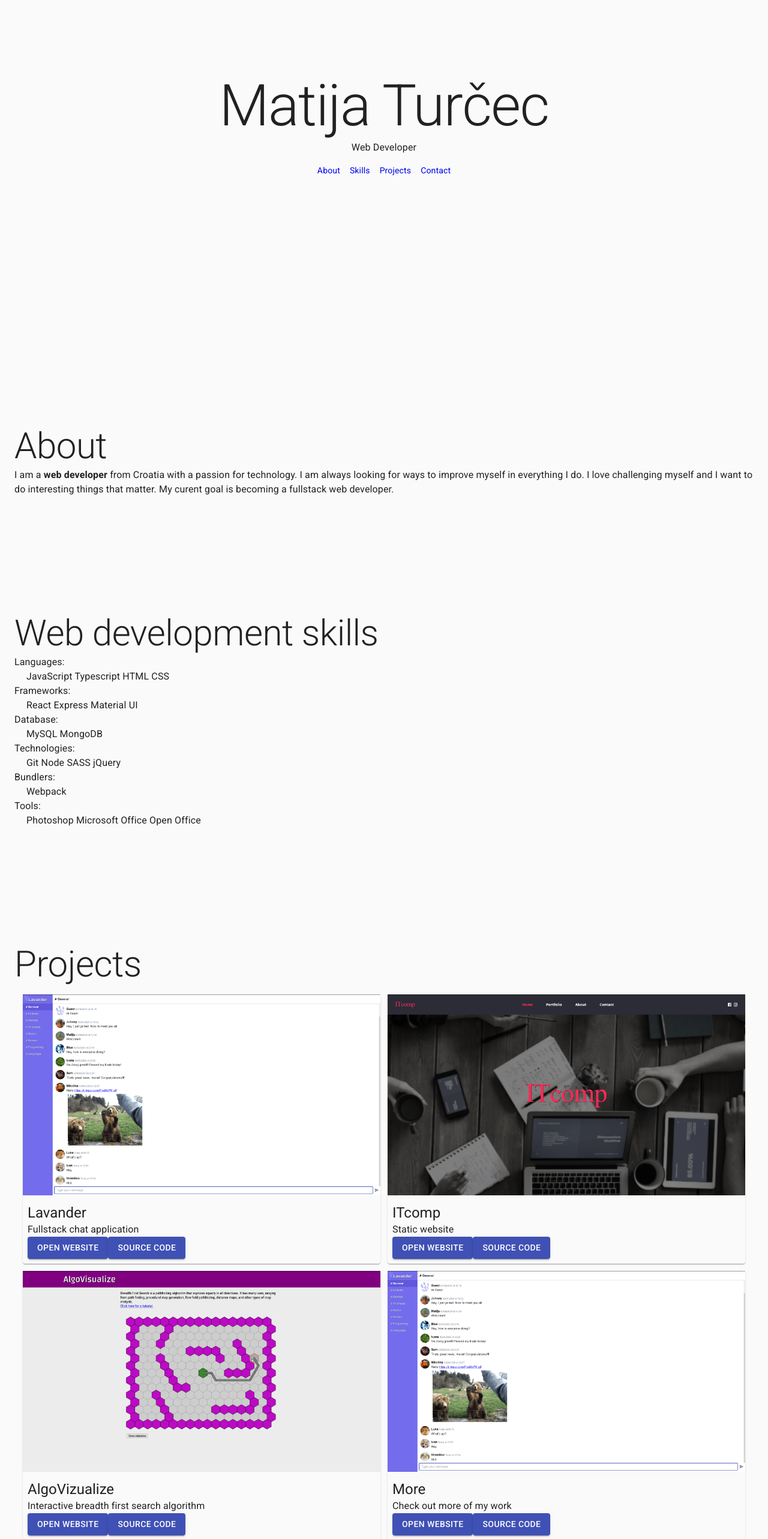
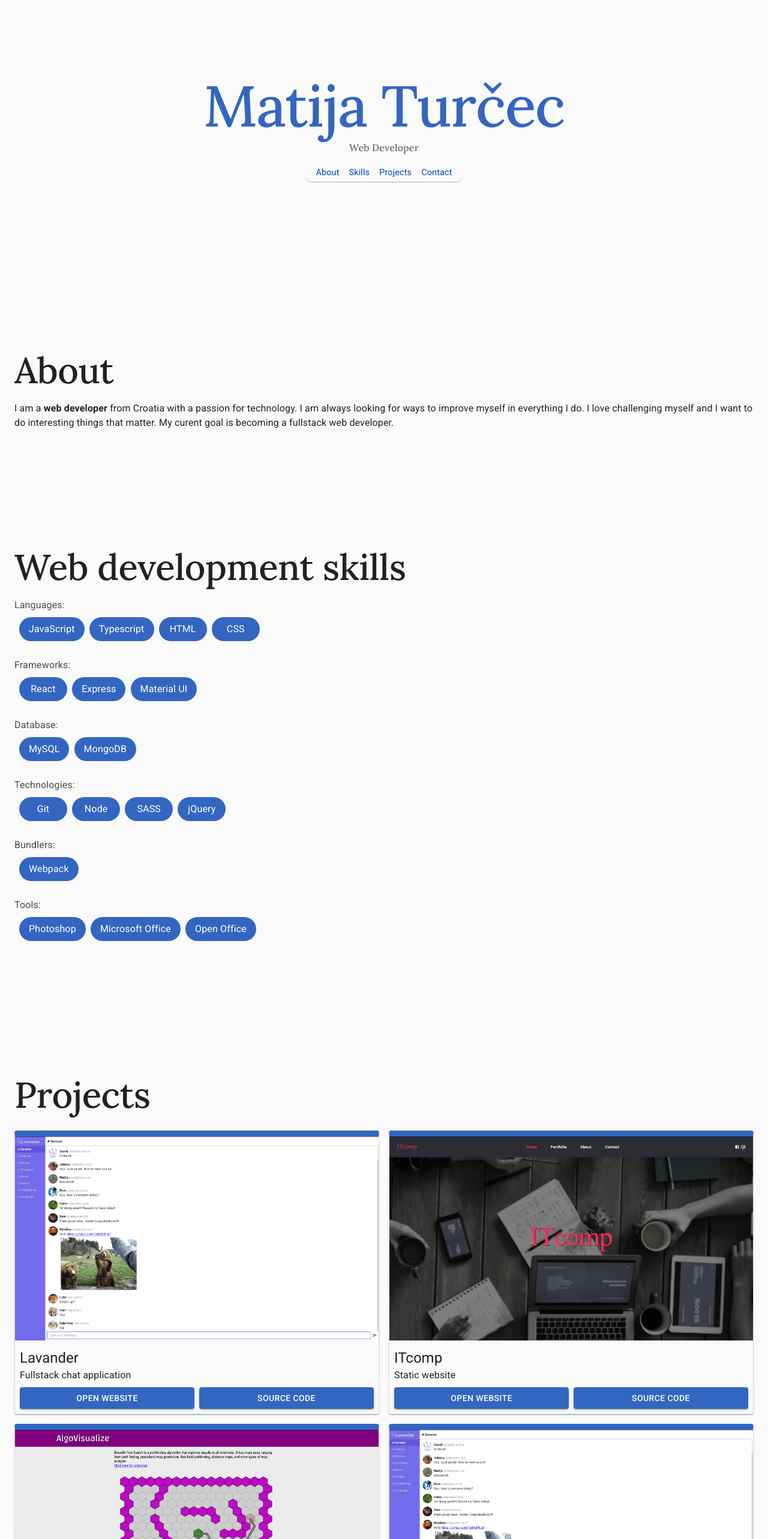
Before and after one commit to maturc/portfolio, a React (Create React App) app: page / in a window 1280 px wide. Shown: the part 60-2626 px from the top of the page at 60% size. Built offline with nearby package versions, Linux system fonts and the light colour scheme.

Commit message:
a lot of changes, whole site cleanup and new styls

```diff
--- a/src/App.css
+++ b/src/App.css
@@ -1,3 +1,19 @@
+html {
+  overflow-x: hidden;
+}
+
+h1, h2 {
+  font-family: 'Lora', serif !important;
+}
+
+h1 {
+  color: #3366c1;
+}
+
+h2 {
+  margin-bottom: 16px !important;
+}
+
 .intro {
   height: 40vh;
   display: -webkit-box;
@@ -12,6 +28,11 @@
           justify-content: flex-end;
 }
 
+.intro__subtitle {
+  color: rgba(0, 0, 0, 0.6);
+  margin: 0 !important;
+}
+
 .navbar {
   width: 260px;
   margin: 0 auto;
@@ -19,10 +40,14 @@
   position: sticky;
   top: 0;
   background-color: #fafafa;
+  border-radius: 8px;
+  -webkit-box-shadow: 0px 1px 1px rgba(0, 0, 0, 0.3);
+          box-shadow: 0px 1px 1px rgba(0, 0, 0, 0.3);
+  z-index: 10;
 }
 
 .navbar > ul {
-  padding: 0;
+  padding: 4px;
   display: -webkit-box;
   display: -ms-flexbox;
   display: flex;
@@ -32,11 +57,24 @@
 }
 
 .navbar > ul > a {
+  font-size: 0.9rem;
   text-decoration: none;
+  color: #0045c1;
+  -webkit-transform: translateY(0);
+          transform: translateY(0);
+  -webkit-transition: -webkit-transform 0.1s;
+  transition: -webkit-transform 0.1s;
+  transition: transform 0.1s;
+  transition: transform 0.1s, -webkit-transform 0.1s;
 }
 
 .navbar > ul > a:hover {
-  color: red;
+  color: #c40000;
+}
+
+.navbar > ul > a:active {
+  -webkit-transform: translateY(1px);
+          transform: translateY(1px);
 }
 
 .navbar > ul > a > li {
@@ -44,8 +82,13 @@
   margin: 8px;
 }
 
+.navbar__current {
+  font-weight: bold;
+  color: #c40000 !important;
+}
+
 .about {
-  height: 50vh;
+  height: 35vh;
   display: -webkit-box;
   display: -ms-flexbox;
   display: flex;
@@ -61,14 +104,36 @@
 .skills > ul {
   list-style: none;
   padding: 0;
+  color: rgba(0, 0, 0, 0.7);
 }
 
 .skills > ul > ul {
-  padding-left: 20px;
+  padding: 4px;
+  padding-left: 0;
+  color: rgba(0, 0, 0, 0.87);
 }
 
 .skills > ul > ul > li {
   list-style: none;
+  margin: 8px;
+  margin-left: 0;
+}
+
+.skills > ul > ul > li > span {
+  background-color: #3366c1;
+  color: white;
+  border-radius: 20px;
+  padding: 8px 16px;
+  margin: 8px;
+  margin-top: -4px;
+  margin-bottom: 16px;
+  min-width: 80px;
+  display: inline-block;
+  text-align: center;
+}
+
+.skills > ul > ul > li > span + span {
+  margin-left: -4px;
 }
 
 .section {
@@ -85,15 +150,17 @@
           flex-direction: row;
   -ms-flex-wrap: wrap;
       flex-wrap: wrap;
-  margin: 8px;
+  margin: 0 -8px;
 }
 
 .card {
   -webkit-box-flex: 1;
-      -ms-flex: 1 1 400px;
-          flex: 1 1 400px;
-  margin: 6px;
+      -ms-flex: 1 1 410px;
+          flex: 1 1 410px;
+  margin: 8px;
   background-color: #fafafa !important;
+  border: 1px solid rgba(0, 0, 0, 0.1);
+  border-top: 10px solid #3366c1;
 }
 
 .card__img {
@@ -107,6 +174,23 @@
   padding: 8px;
 }
 
+.card__buttons {
+  display: -webkit-box;
+  display: -ms-flexbox;
+  display: flex;
+}
+
+.card__buttons > button {
+  -webkit-box-flex: 1;
+      -ms-flex: 1 1 50%;
+          flex: 1 1 50%;
+  margin-top: 8px !important;
+}
+
+.card__buttons > button + button {
+  margin-left: 8px !important;
+}
+
 .contact__form {
   display: -webkit-box;
   display: -ms-flexbox;
@@ -115,12 +199,17 @@
   -webkit-box-direction: normal;
       -ms-flex-direction: column;
           flex-direction: column;
-  max-width: 606px;
-  margin-left: 8px;
+  max-width: 604px;
+  margin-left: -4px;
+  margin-top: 16px;
 }
 
-.contact__form > * {
+.contact__form > div {
   margin: 4px !important;
+}
+
+.contact__form > div + div {
+  margin-top: 12px !important;
 }
 
 .contact__button-wrapper {
@@ -144,7 +233,84 @@
   margin-left: -12px;
 }
 
-.test {
-  background-color: green;
+.contact > p {
+  display: -webkit-box;
+  display: -ms-flexbox;
+  display: flex;
+}
+
+.contact > p + p {
+  margin-top: 4px;
+}
+
+.contact__icon {
+  margin-right: 4px;
+  color: rgba(0, 0, 0, 0.87);
+}
+
+.button {
+  background-color: #3366c1 !important;
+  -webkit-transform: translateY(0);
+          transform: translateY(0);
+  -webkit-transition: -webkit-transform 2s;
+  transition: -webkit-transform 2s;
+  transition: transform 2s;
+  transition: transform 2s, -webkit-transform 2s;
+}
+
+.button:hover {
+  background-color: #1d396a !important;
+}
+
+.button:active {
+  -webkit-transform: translateY(1px);
+          transform: translateY(1px);
+}
+
+.about {
+  opacity: 0;
+  -webkit-animation-delay: 0.4s;
+          animation-delay: 0.4s;
+}
+
+.section_animation {
+  -webkit-animation-name: view-entry;
+          animation-name: view-entry;
+  -webkit-animation-duration: 0.6s;
+          animation-duration: 0.6s;
+  -webkit-animation-timing-function: ease-out;
+          animation-timing-function: ease-out;
+  -webkit-animation-fill-mode: forwards;
+          animation-fill-mode: forwards;
+}
+
+@-webkit-keyframes view-entry {
+  from {
+    -webkit-transform: translateX(100px);
+            transform: translateX(100px);
+    opacity: 0;
+  }
+  to {
+    -webkit-transform: translateX(0);
+            transform: translateX(0);
+    opacity: 1;
+  }
+}
+
+@keyframes view-entry {
+  from {
+    -webkit-transform: translateX(100px);
+            transform: translateX(100px);
+    opacity: 0;
+  }
+  to {
+    -webkit-transform: translateX(0);
+            transform: translateX(0);
+    opacity: 1;
+  }
+}
+
+section {
+  opacity: 0;
 }
 /*# sourceMappingURL=App.css.map */
--- a/src/App.sass
+++ b/src/App.sass
@@ -1,10 +1,23 @@
 $background-color: #fafafa
+
+html
+  overflow-x: hidden
+h1, h2
+  font-family: 'Lora', serif !important
+h1
+  color: #3366c1
+h2
+  margin-bottom: 16px !important
+
 //INTRO
 .intro
   height: 40vh
   display: flex
   flex-direction: column
   justify-content: flex-end
+  &__subtitle
+    color: rgba(0,0,0,0.6)
+    margin: 0 !important
 
 //NAVBAR
 .navbar
@@ -13,21 +26,34 @@ $background-color: #fafafa
   position: sticky
   top: 0
   background-color: $background-color
+  border-radius: 8px
+  box-shadow: 0px 1px 1px rgba(0,0,0,0.3)
+  z-index: 10
   & > ul
-    padding: 0
+    padding: 4px
     display: flex
     justify-content: center
     & > a
+      font-size: 0.9rem
       text-decoration: none
+      color: #0045c1
+      transform: translateY(0)
+      transition: transform 0.1s
       &:hover
-        color: red
+        color: #c40000
+      &:active
+        transform: translateY(1px)
       & > li
         display: inline
-        margin: 8px //rem?
+        margin: 8px
+  &__current
+    font-weight: bold
+    color: #c40000 !important
+
 
 //ABOUT
 .about
-  height: 50vh
+  height: 35vh
   display: flex
   flex-direction: column
   justify-content: flex-end
@@ -38,10 +64,29 @@ $background-color: #fafafa
   & > ul
     list-style: none
     padding: 0
+    color: rgba(0,0,0,0.7)
     & > ul
-      padding-left: 20px
+      padding: 4px
+      padding-left: 0
+      color: rgba(0, 0, 0, 0.87)
       & > li
         list-style: none
+        margin: 8px
+        margin-left: 0
+        & > span
+          background-color: #3366c1
+          color: white
+          border-radius: 20px
+
+          padding: 8px 16px
+          margin: 8px
+          margin-top: -4px
+          margin-bottom: 16px
+          min-width: 80px
+          display: inline-block
+          text-align: center
+          & + span
+            margin-left: -4px
 
 
 ////////OTHEr
@@ -53,11 +98,13 @@ $background-color: #fafafa
   display: flex
   flex-direction: row
   flex-wrap: wrap
+  margin: 0 -8px
+.card
+  flex: 1 1 410px
   margin: 8px
-.card
-  flex: 1 1 400px
-  margin: 6px
   background-color: $background-color !important
+  border: 1px solid rgba(0,0,0,0.1)
+  border-top: 10px solid #3366c1
   &__img
     max-height: 100%
     max-width: 100%
@@ -65,17 +112,26 @@ $background-color: #fafafa
     width: auto
   &__description
     padding: 8px
-
+  &__buttons
+    display: flex
+    & > button
+      flex: 1 1 50%
+      margin-top: 8px !important
+      & + button
+        margin-left: 8px !important
 
 //CONTACT
 .contact
   &__form
     display: flex
     flex-direction: column
-    max-width: 606px
-    margin-left: 8px
-    & > *
+    max-width: 604px
+    margin-left: -4px
+    margin-top: 16px
+    & > div
       margin: 4px !important
+      & + div
+        margin-top: 12px !important
 
   &__button
     &-wrapper
@@ -89,6 +145,40 @@ $background-color: #fafafa
       left: 50%
       margin-top: -12px
       margin-left: -12px
+  & > p
+    display: flex
+    & + p
+      margin-top: 4px
+  &__icon
+    margin-right: 4px
+    color: rgba(0,0,0,0.87)
 
-.test
-  background-color: green
+.button
+  background-color: #3366c1 !important
+  transform: translateY(0)
+  transition: transform 2s
+  &:hover
+    background-color: #1d396a !important
+  &:active
+    transform: translateY(1px)
+
+//ANIMATIONS
+.about
+  opacity: 0
+  animation-delay: 0.4s
+.section_animation
+  animation-name: view-entry
+  animation-duration: 0.6s
+  animation-timing-function: ease-out
+  animation-fill-mode: forwards
+
+@keyframes view-entry
+  from
+    transform: translateX(100px)
+    opacity: 0
+  to
+    transform: translateX(0)
+    opacity: 1
+
+section
+  opacity: 0
```
Also changed, not shown: 1 other file (tests, documents, lock files or other folders).
